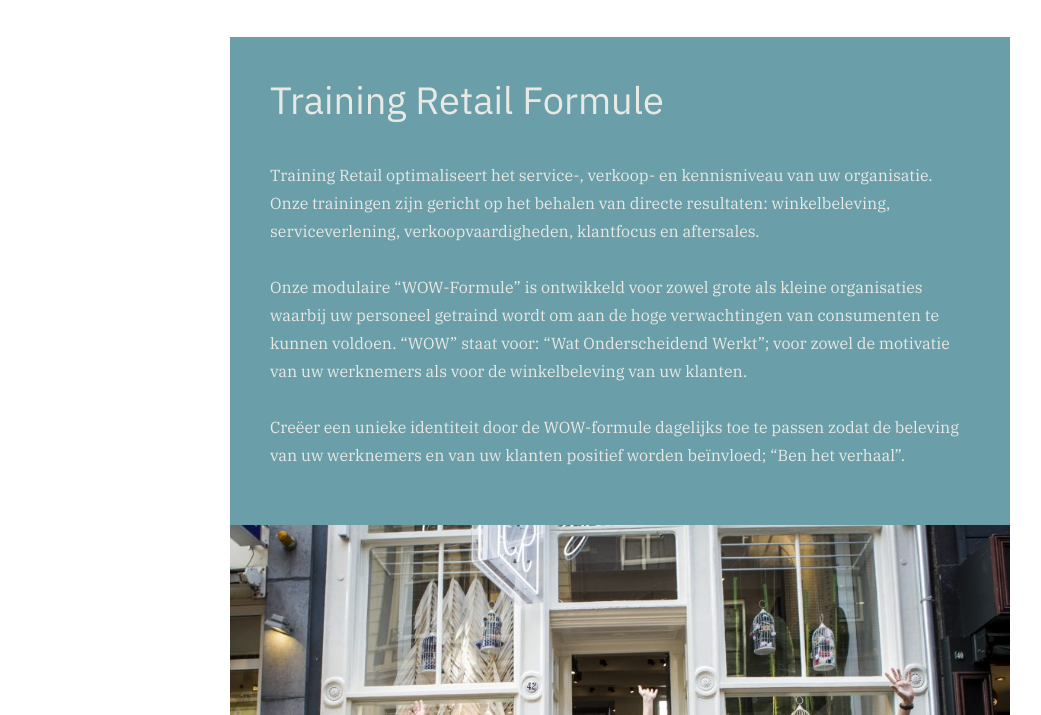
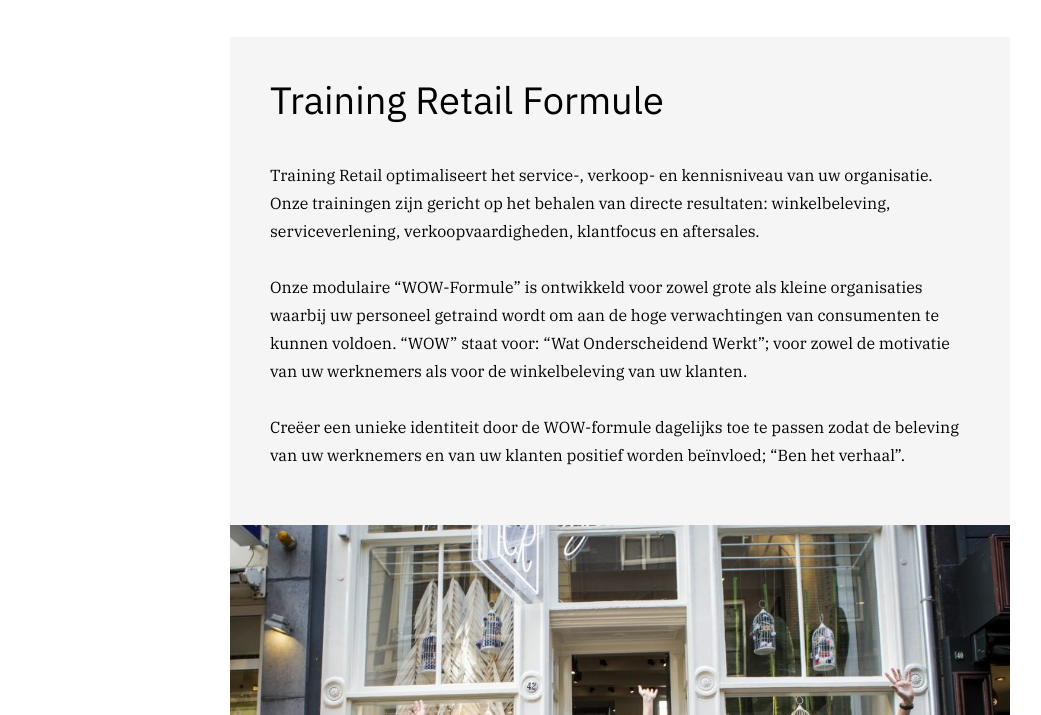
Before and after one commit to Bamboo3000/trt0001, a website: page prototype/src/index.html in a window 1280 px wide. Shown: the part 705-1420 px from the top of the page, without its empty margins (170-1211 px from the left). Drawn offline with nearby package versions, Linux system fonts and the light colour scheme; files that its build step writes are made by us from their sources; files whose address does not match are found by name.

Commit message:
somesome

```diff
--- a/prototype/src/scss/components/home.scss
+++ b/prototype/src/scss/components/home.scss
@@ -43,8 +43,8 @@
     }
 
     &__intro {
-        background-color: $color-sea1;
-        color: $color-grey!important;
+        background-color: $color-grey0;
+        //color: $color-grey!important;
         padding: 40px;
 
         @media(max-width: 1200px) {
```
Also changed, not shown: build/themes/sative/assets/css/prototype.css, prototype/build/assets/css/prototype.css.
